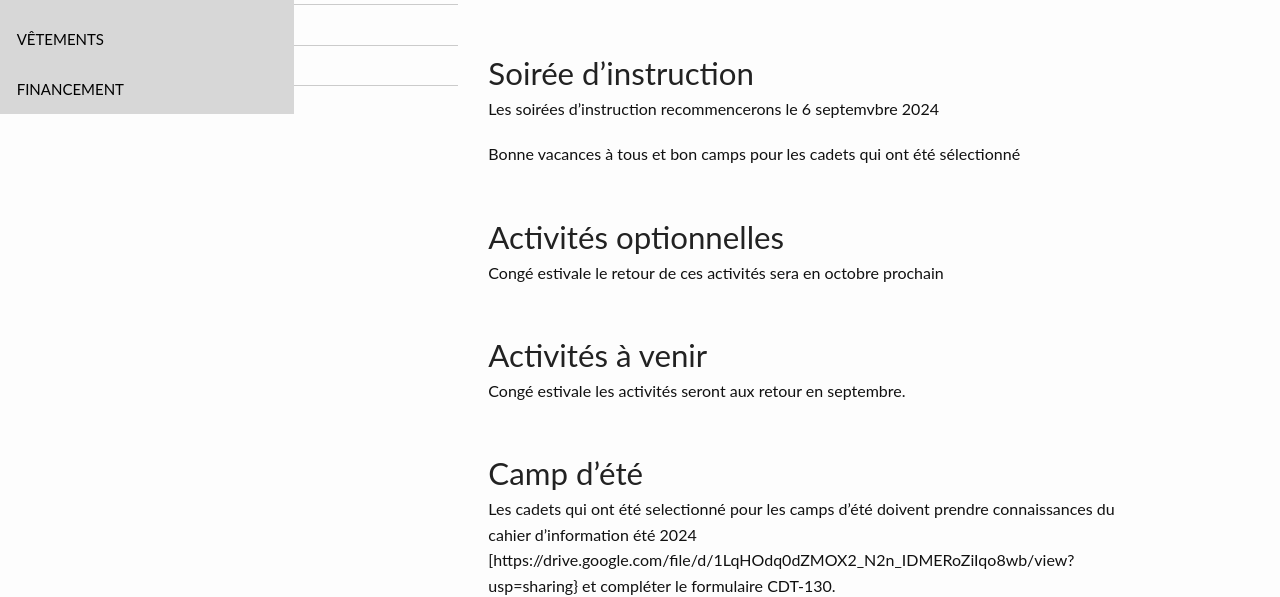
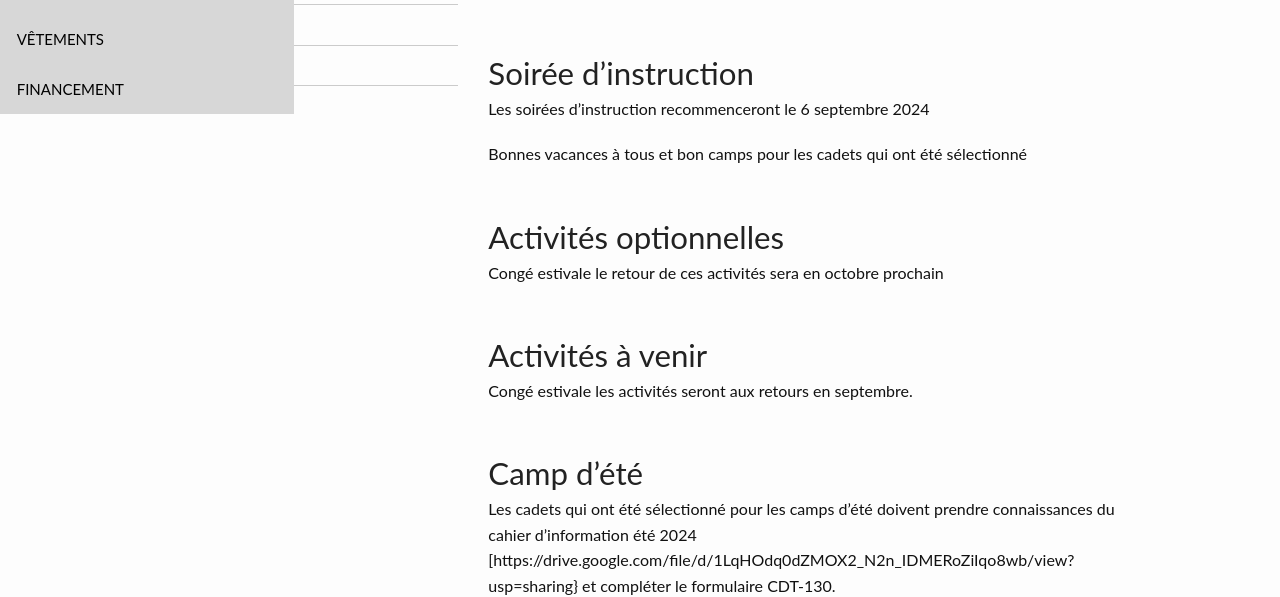
Before and after one commit to CC2920/web, a Jekyll site: the page built from _communications/messages.md, in a window 1280 px wide. Shown: the part 286-883 px from the top of the page. Built offline with Jekyll 4.4.1, drawn with Linux system fonts in a browser that asks for light colours; some of the changed text lies outside the part shown.

Commit message:
Update messages.md

```diff
--- a/_communications/messages.md
+++ b/_communications/messages.md
@@ -5,9 +5,9 @@ layout: "messages"
 
 ## Soirée d'instruction
 
-Les soirées d'instruction recommencerons le 6 septemvbre 2024
+Les soirées d'instruction recommenceront le 6 septembre 2024
 
-Bonne vacances à tous et bon camps pour les cadets qui ont été sélectionné
+Bonnes vacances à tous et bon camps pour les cadets qui ont été sélectionné
 
 ## Activités optionnelles
 
@@ -15,11 +15,11 @@ Congé estivale le retour de ces activités sera en octobre prochain
 
 ## Activités à venir
 
-Congé estivale les activités seront aux retour en septembre.
+Congé estivale les activités seront aux retours en septembre.
 
 ## Camp d'été
 
-Les cadets qui ont été selectionné pour les camps d'été doivent prendre connaissances du cahier d'information été 2024 [https://drive.google.com/file/d/1LqHOdq0dZMOX2_N2n_IDMERoZiIqo8wb/view?usp=sharing} et compléter le formulaire CDT-130.[https://drive.google.com/file/d/1Gr1q_trlQ7cP9hCRuVa_1zkUXP0nnp02/view?usp=sharing]
+Les cadets qui ont été sélectionné pour les camps d'été doivent prendre connaissances du cahier d'information été 2024 [https://drive.google.com/file/d/1LqHOdq0dZMOX2_N2n_IDMERoZiIqo8wb/view?usp=sharing} et compléter le formulaire CDT-130.[https://drive.google.com/file/d/1Gr1q_trlQ7cP9hCRuVa_1zkUXP0nnp02/view?usp=sharing]
 
 le formulaire cdt-130 doit etre soumis via votre compte cadets365.  Si vous avez des problèmes, un membre du personnel sera au 52 St-Rosaire le mercredi 19 juin entre 18:30 et 19h30 pour vous aider à les soumettre
 
```
